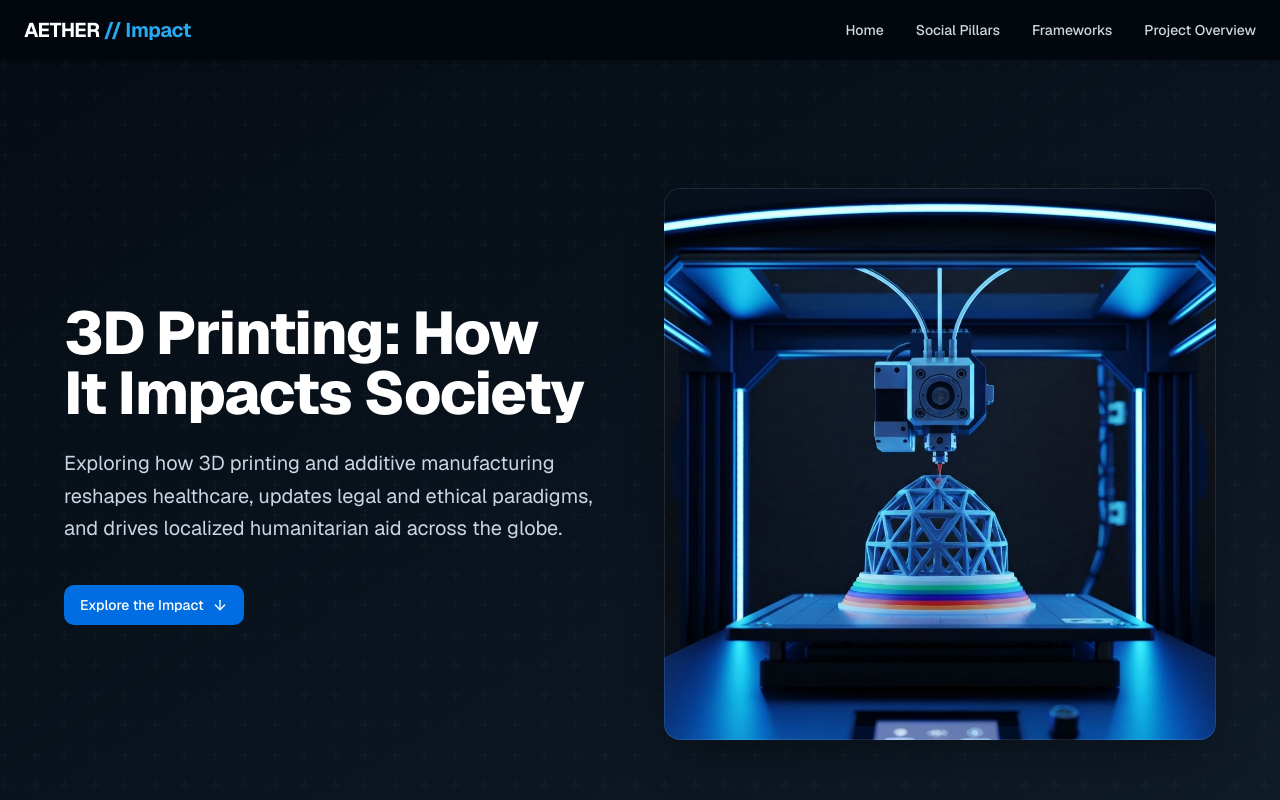
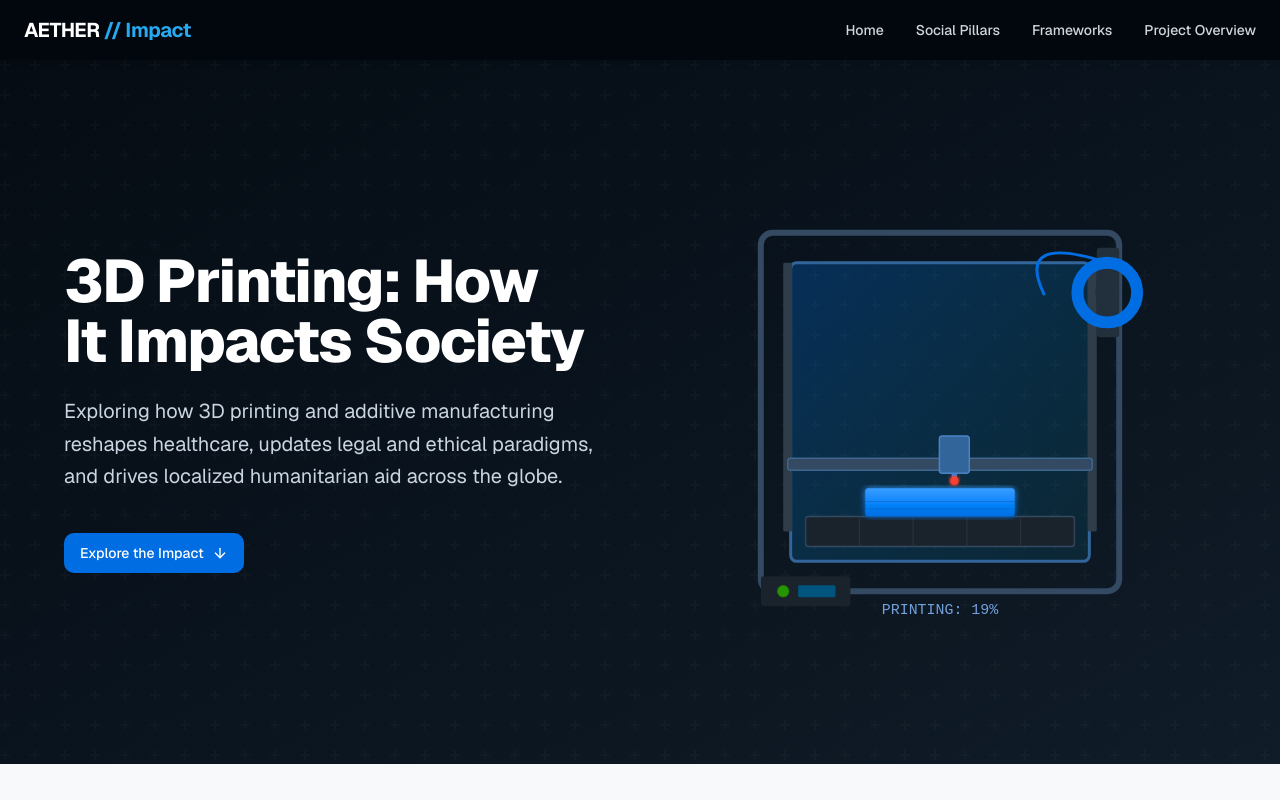
Before and after one commit to akarshmiloam0307-cpu/v0-3d-printing-for-social-impact, a Next.js app: page / in a window 1280 px wide. Shown: the top 800 px of the page. Built offline with nearby package versions, Linux system fonts and the light colour scheme.

Commit message:
feat: add animated 3D printer visualization component\n\nCreate dynamic 3D printer animation with moving parts and progress indicator.

```diff
--- /dev/null
+++ b/components/animated-3d-printer.tsx
@@ -0,0 +1,232 @@
+"use client"
+
+import { useEffect, useState } from "react"
+
+export function Animated3DPrinter() {
+  const [printProgress, setPrintProgress] = useState(0)
+  const [headPosition, setHeadPosition] = useState(0)
+
+  useEffect(() => {
+    // Animate the print head moving back and forth
+    const headInterval = setInterval(() => {
+      setHeadPosition((prev) => {
+        const newPos = prev + 2
+        return newPos > 100 ? 0 : newPos
+      })
+    }, 50)
+
+    // Animate the print progress (layers building up)
+    const progressInterval = setInterval(() => {
+      setPrintProgress((prev) => {
+        const newProgress = prev + 0.5
+        return newProgress > 100 ? 0 : newProgress
+      })
+    }, 150)
+
+    return () => {
+      clearInterval(headInterval)
+      clearInterval(progressInterval)
+    }
+  }, [])
+
+  // Calculate head X position with back-and-forth motion
+  const headX = headPosition <= 50 ? headPosition * 2 : (100 - headPosition) * 2
+
+  return (
+    <div className="relative aspect-square w-full max-w-md mx-auto">
+      {/* Printer Frame */}
+      <svg viewBox="0 0 300 300" className="w-full h-full">
+        {/* Background glow */}
+        <defs>
+          <linearGradient id="printerGlow" x1="0%" y1="0%" x2="100%" y2="100%">
+            <stop offset="0%" stopColor="oklch(0.55 0.2 255)" stopOpacity="0.3" />
+            <stop offset="100%" stopColor="oklch(0.65 0.15 220)" stopOpacity="0.1" />
+          </linearGradient>
+          <filter id="glow">
+            <feGaussianBlur stdDeviation="2" result="coloredBlur" />
+            <feMerge>
+              <feMergeNode in="coloredBlur" />
+              <feMergeNode in="SourceGraphic" />
+            </feMerge>
+          </filter>
+          <linearGradient id="filamentGradient" x1="0%" y1="0%" x2="0%" y2="100%">
+            <stop offset="0%" stopColor="oklch(0.7 0.2 255)" />
+            <stop offset="100%" stopColor="oklch(0.55 0.2 255)" />
+          </linearGradient>
+        </defs>
+
+        {/* Outer frame */}
+        <rect
+          x="30"
+          y="30"
+          width="240"
+          height="240"
+          rx="8"
+          fill="none"
+          stroke="oklch(0.4 0.05 250)"
+          strokeWidth="4"
+        />
+
+        {/* Inner frame / build area */}
+        <rect
+          x="50"
+          y="50"
+          width="200"
+          height="200"
+          rx="4"
+          fill="url(#printerGlow)"
+          stroke="oklch(0.5 0.1 250)"
+          strokeWidth="2"
+        />
+
+        {/* Build plate */}
+        <rect
+          x="60"
+          y="220"
+          width="180"
+          height="20"
+          rx="2"
+          fill="oklch(0.25 0.02 250)"
+          stroke="oklch(0.4 0.05 250)"
+          strokeWidth="1"
+        />
+
+        {/* Grid lines on build plate */}
+        {[0, 1, 2, 3, 4, 5].map((i) => (
+          <line
+            key={`vline-${i}`}
+            x1={60 + i * 36}
+            y1="220"
+            x2={60 + i * 36}
+            y2="240"
+            stroke="oklch(0.35 0.03 250)"
+            strokeWidth="0.5"
+          />
+        ))}
+
+        {/* Printed object (growing based on progress) */}
+        <rect
+          x="100"
+          y={220 - (printProgress / 100) * 100}
+          width="100"
+          height={(printProgress / 100) * 100}
+          rx="2"
+          fill="url(#filamentGradient)"
+          className="transition-all duration-100"
+          filter="url(#glow)"
+        />
+
+        {/* Layer lines on printed object */}
+        {Array.from({ length: Math.floor(printProgress / 5) }).map((_, i) => (
+          <line
+            key={`layer-${i}`}
+            x1="100"
+            y1={220 - i * 5}
+            x2="200"
+            y2={220 - i * 5}
+            stroke="oklch(0.45 0.15 255)"
+            strokeWidth="0.5"
+            opacity="0.5"
+          />
+        ))}
+
+        {/* Z-axis rails */}
+        <rect x="45" y="50" width="6" height="180" rx="1" fill="oklch(0.35 0.03 250)" />
+        <rect x="249" y="50" width="6" height="180" rx="1" fill="oklch(0.35 0.03 250)" />
+
+        {/* X-axis gantry (moves up as print progresses) */}
+        <g transform={`translate(0, ${-printProgress})`}>
+          <rect
+            x="48"
+            y="200"
+            width="204"
+            height="8"
+            rx="2"
+            fill="oklch(0.4 0.05 250)"
+            stroke="oklch(0.5 0.08 250)"
+            strokeWidth="1"
+          />
+
+          {/* Print head */}
+          <g transform={`translate(${60 + headX * 1.6}, 185)`}>
+            {/* Head body */}
+            <rect
+              x="0"
+              y="0"
+              width="20"
+              height="25"
+              rx="2"
+              fill="oklch(0.5 0.1 250)"
+              stroke="oklch(0.6 0.12 255)"
+              strokeWidth="1"
+            />
+
+            {/* Nozzle */}
+            <polygon
+              points="8,25 12,25 11,32 9,32"
+              fill="oklch(0.6 0.15 255)"
+            />
+
+            {/* Heat indicator (glowing) */}
+            <circle
+              cx="10"
+              cy="30"
+              r="3"
+              fill="oklch(0.7 0.25 30)"
+              filter="url(#glow)"
+              className="animate-pulse"
+            />
+
+            {/* Filament extrusion line */}
+            <line
+              x1="10"
+              y1="32"
+              x2="10"
+              y2={32 + (220 - 185 - (printProgress))}
+              stroke="url(#filamentGradient)"
+              strokeWidth="2"
+              strokeLinecap="round"
+              opacity="0.8"
+            />
+          </g>
+        </g>
+
+        {/* Spool holder */}
+        <rect x="255" y="40" width="15" height="60" rx="2" fill="oklch(0.3 0.03 250)" />
+
+        {/* Filament spool */}
+        <circle
+          cx="262"
+          cy="70"
+          r="20"
+          fill="none"
+          stroke="oklch(0.55 0.2 255)"
+          strokeWidth="8"
+        />
+        <circle cx="262" cy="70" r="8" fill="oklch(0.3 0.03 250)" />
+
+        {/* Filament from spool to head */}
+        <path
+          d={`M 262 50 Q 200 30, ${130 + headX * 1.6} ${90 - printProgress}`}
+          fill="none"
+          stroke="oklch(0.55 0.2 255)"
+          strokeWidth="2"
+          strokeLinecap="round"
+        />
+
+        {/* Control panel */}
+        <rect x="30" y="260" width="60" height="20" rx="2" fill="oklch(0.25 0.02 250)" />
+        <circle cx="45" cy="270" r="4" fill="oklch(0.6 0.2 140)" className="animate-pulse" />
+        <rect x="55" y="266" width="25" height="8" rx="1" fill="oklch(0.4 0.15 220)" />
+
+        {/* Status text */}
+        <text x="150" y="285" textAnchor="middle" fill="oklch(0.7 0.1 255)" fontSize="10" fontFamily="monospace">
+          PRINTING: {Math.round(printProgress)}%
+        </text>
+      </svg>
+
+      {/* Ambient glow effect */}
+      <div className="absolute inset-0 -z-10 blur-3xl opacity-30 bg-gradient-to-br from-primary to-accent rounded-full scale-75" />
+    </div>
+  )
+}
--- a/components/hero-section.tsx
+++ b/components/hero-section.tsx
@@ -1,7 +1,7 @@
 import Link from "next/link"
-import Image from "next/image"
 import { Button } from "@/components/ui/button"
 import { ArrowDown } from "lucide-react"
+import { Animated3DPrinter } from "./animated-3d-printer"
 
 export function HeroSection() {
   return (
@@ -41,18 +41,7 @@ export function HeroSection() {
             </Button>
           </div>
           <div className="relative mx-auto w-full max-w-lg lg:max-w-none">
-            <div className="relative overflow-hidden rounded-2xl shadow-2xl shadow-black/30">
-              <Image
-                src="/images/3d-printer.jpg"
-                alt="Modern 3D printer in action, creating a detailed object with precision"
-                width={600}
-                height={400}
-                className="h-auto w-full object-cover"
-                priority
-              />
-              <div className="absolute inset-0 rounded-2xl ring-1 ring-inset ring-white/10" />
-            </div>
-            <div className="absolute -bottom-4 -right-4 -z-10 h-full w-full rounded-2xl bg-primary/20" />
+            <Animated3DPrinter />
           </div>
         </div>
       </div>
```
